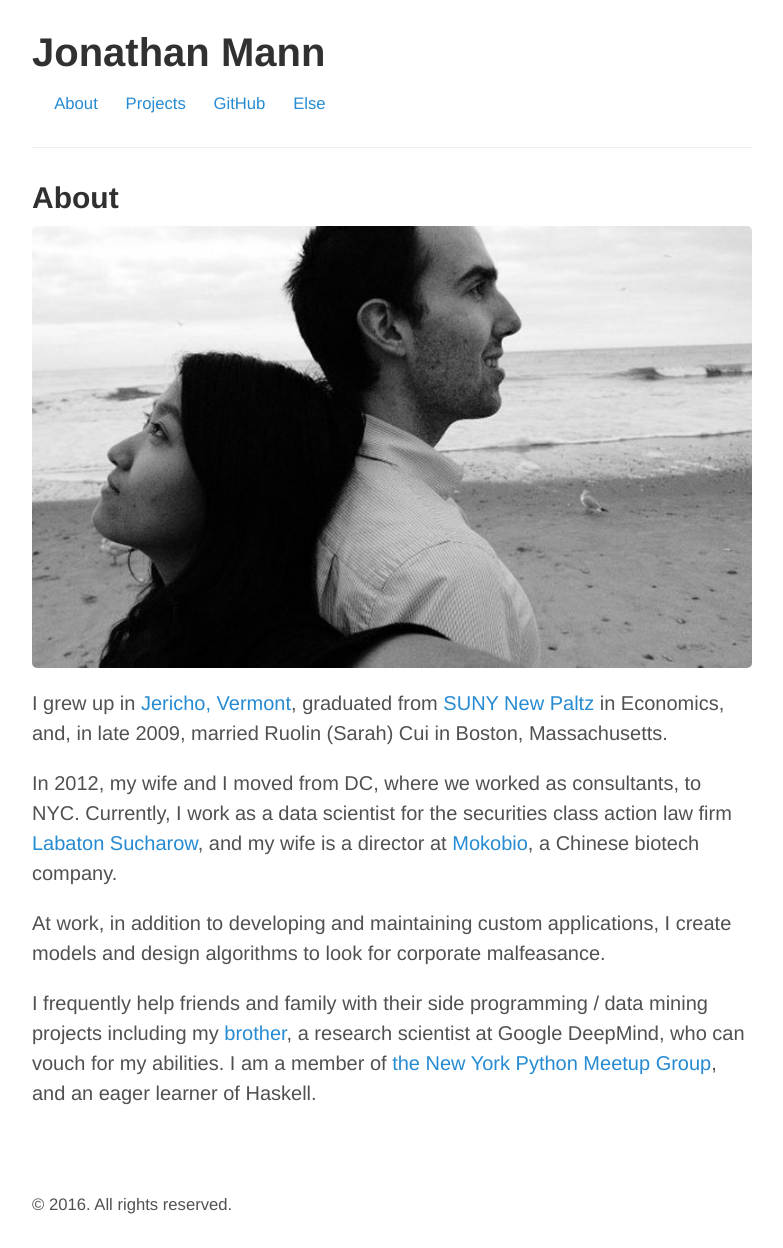
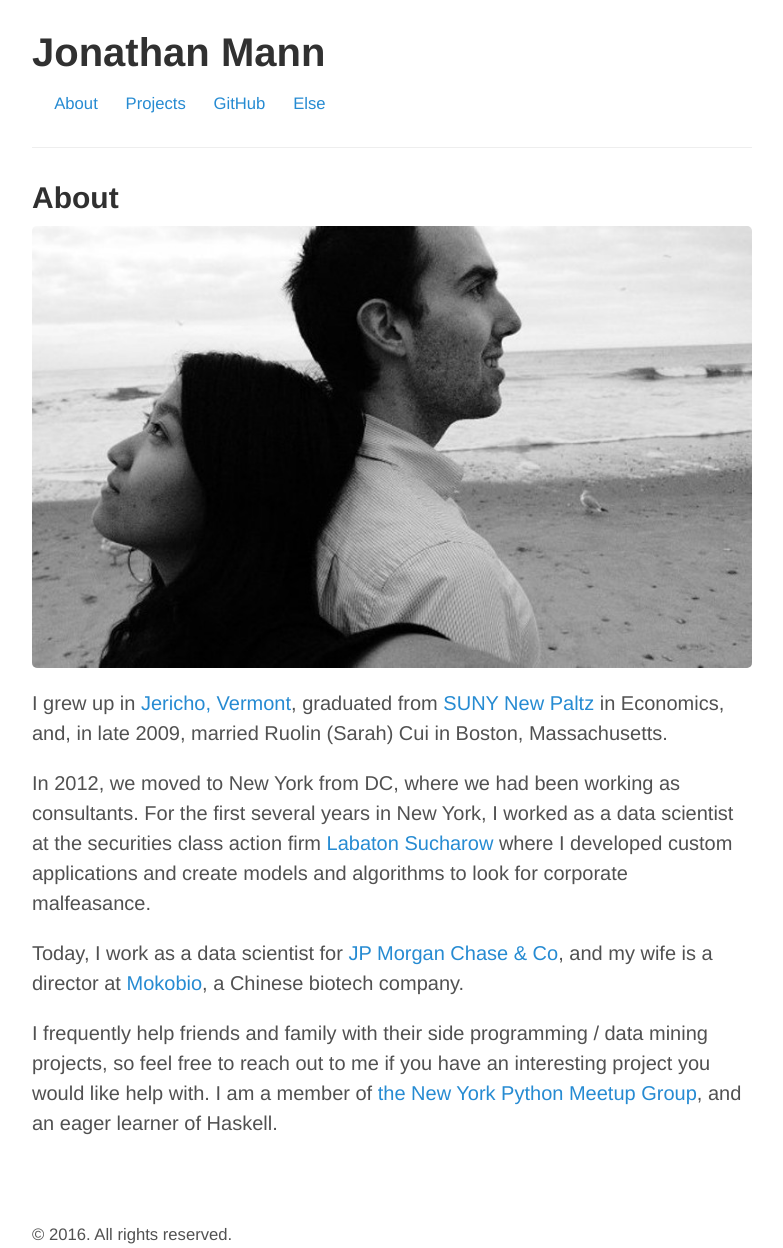
Before and after one commit to jonathanmann/jonathanmann.github.io, a Jekyll site: the page built from about/index.md, in a window 1280 px wide. Shown: the whole page, without its empty margins (248-1031 px from the left). Built offline with Jekyll 4.4.1, drawn with Linux system fonts in a browser that asks for light colours; before the commit the page ends 1218 px from its top, so only the background shows below that.

Commit message:
update bio

```diff
--- a/about/index.md
+++ b/about/index.md
@@ -7,8 +7,8 @@ title: About
 
 I grew up in [Jericho, Vermont](http://www.jerichovt.gov/), graduated from [SUNY New Paltz](http://www.newpaltz.edu/) in Economics, and, in late 2009, married Ruolin (Sarah) Cui in Boston, Massachusetts.
 
-In 2012, my wife and I moved from DC, where we worked as consultants, to NYC. Currently, I work as a data scientist for the securities class action law firm [Labaton Sucharow](http://labaton.com/), and my wife is a director at [Mokobio](http://mokobio.com/), a Chinese biotech company.
+In 2012, we moved to New York from DC, where we had been working as consultants. For the first several years in New York, I worked as a data scientist at the securities class action firm [Labaton Sucharow](http://labaton.com/) where I developed custom applications and create models and algorithms to look for corporate malfeasance.
 
-At work, in addition to developing and maintaining custom applications, I create models and design algorithms to look for corporate malfeasance.
+Today, I work as a data scientist for [JP Morgan Chase & Co](https://www.jpmorganchase.com/), and my wife is a director at [Mokobio](http://mokobio.com/), a Chinese biotech company.
 
-I frequently help friends and family with their side programming / data mining projects including my [brother](http://www.timothyamann.com/), a research scientist at Google DeepMind, who can vouch for my abilities. I am a member of [the New York Python Meetup Group](http://www.meetup.com/nycpython/), and an eager learner of Haskell.
+I frequently help friends and family with their side programming / data mining projects, so feel free to reach out to me if you have an interesting project you would like help with. I am a member of [the New York Python Meetup Group](http://www.meetup.com/nycpython/), and an eager learner of Haskell.
```
